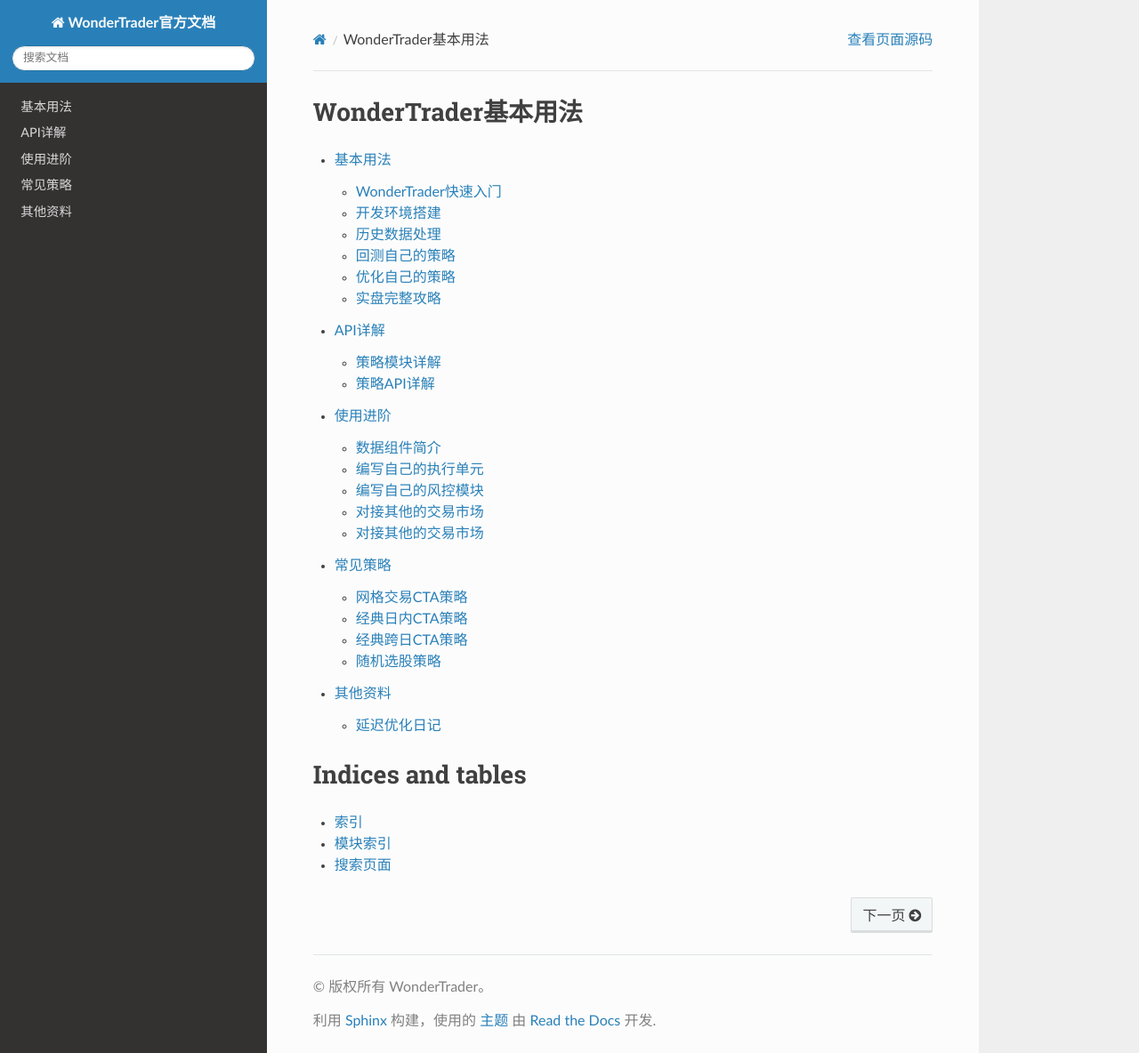
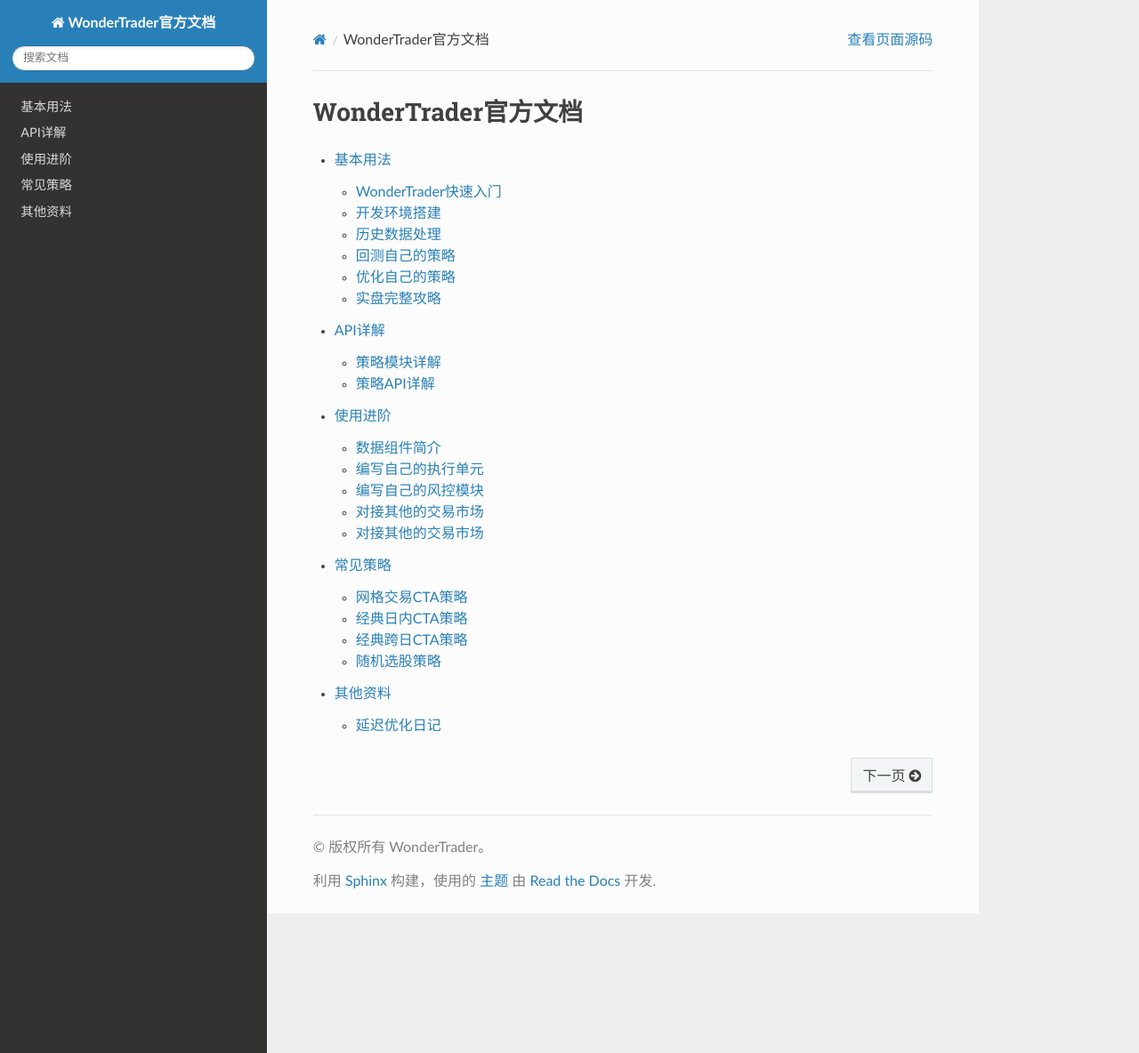
Before and after one commit to wondertrader/docs, a Sphinx documentation site: the page built from source/index.rst, in a window 1280 px wide and 1184 px high. Shown: the whole window at 89% size. Built offline with Sphinx 7.4.7 and the Read the Docs theme 2.0.0, drawn with Linux system fonts in a browser that asks for light colours.

Commit message:
[mod]修改了一下index

```diff
--- a/source/index.rst
+++ b/source/index.rst
@@ -3,7 +3,7 @@
    You can adapt this file completely to your liking, but it should at least
    contain the root `toctree` directive.
 
-WonderTrader基本用法
+WonderTrader官方文档
 ==================================
 
 .. toctree::
@@ -14,12 +14,3 @@
    docs/levelup/index
    docs/strategies/index
    docs/utils/index
-
-
-
-Indices and tables
-==================
-
-* :ref:`genindex`
-* :ref:`modindex`
-* :ref:`search`
```
